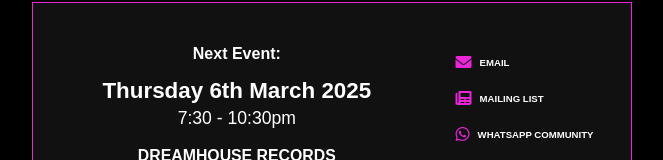
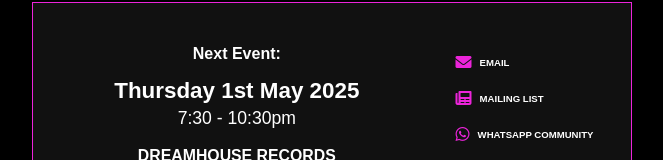
Before and after one commit to mattnida/reallystrangerecordclub, a plain HTML site: page index.html in a window 1280 px wide. Shown: the part 516-676 px from the top of the page, without its empty margins (308-971 px from the left). Drawn offline with Linux system fonts and the light colour scheme; a web font is replaced by a local one.

Commit message:
Update index.html

```diff
--- a/index.html
+++ b/index.html
@@ -30,7 +30,7 @@
   <div class="event-card">
     <div class="event-details">
       <p><strong>Next Event:</strong></p>
-      <p class="event-date">Thursday 6th March 2025</p>
+      <p class="event-date">Thursday 1st May 2025</p>
       <p class="event-time">7:30 - 10:30pm</p>
       <p class="event-address">
         <a href="https://dreamhouseldn.com" target="_blank">Dreamhouse Records</a><br>
```
